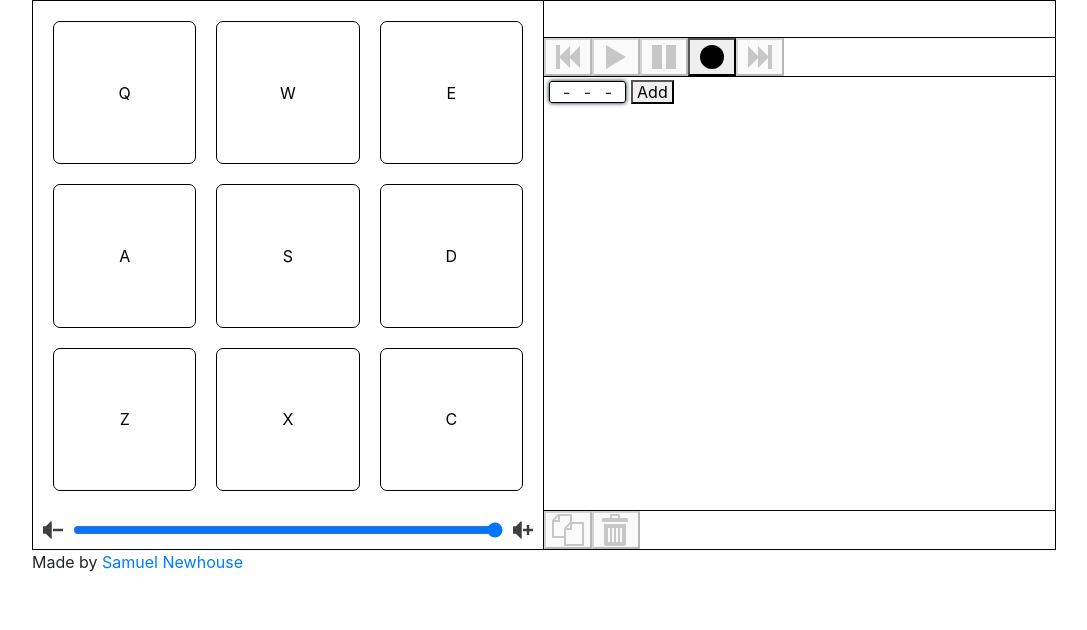
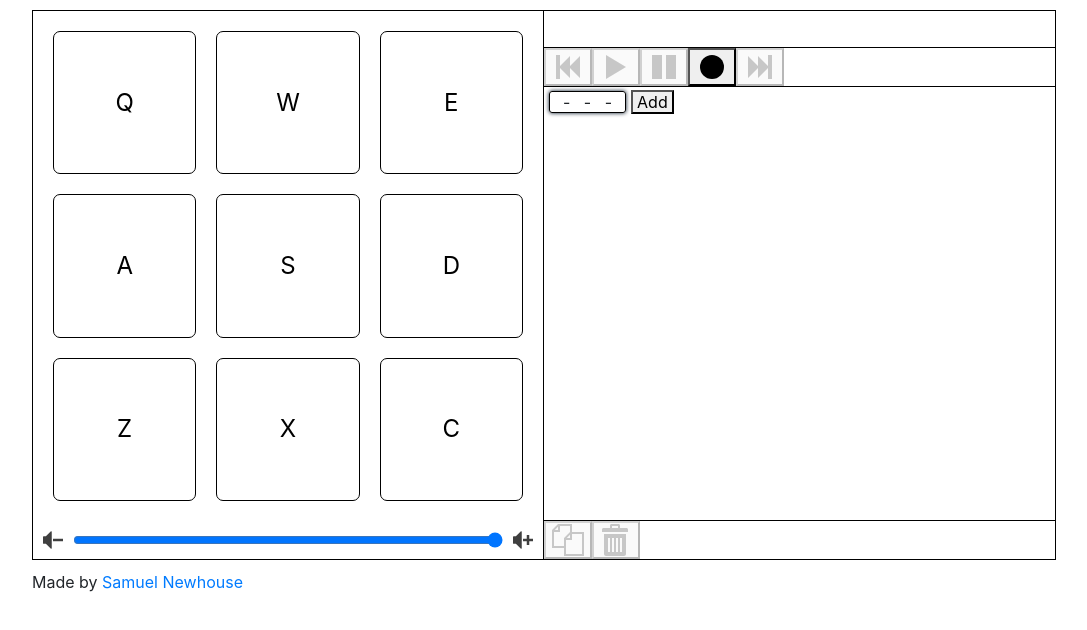
Before and after one commit to SamuelNewhouse/drum-machine, a React (Create React App) app: page / in a window 1280 px wide. Shown: the top 630 px of the page, without its empty margins (96-1183 px from the left). Built offline with nearby package versions, Linux system fonts and the light colour scheme.

Commit message:
Improve style

```diff
--- a/src/index.scss
+++ b/src/index.scss
@@ -20,8 +20,9 @@
 }
 
 #drum-machine {
+  display: grid;
+  margin: 10px auto;
   align-items: stretch;
-  display: grid;
   grid-template-columns: 1fr 1fr;
   grid-template-rows: auto auto 1fr auto;
   grid-template-areas:
@@ -30,7 +31,7 @@
   "pads recording"
   "volume recording-bottom-bar";
   max-width: 1024px;
-  margin: auto;
+  white-space: nowrap;
 }
 
 footer {
@@ -60,6 +61,11 @@ footer {
       background: #aaa;
     }
   }
+}
+
+.drum-pad {
+  font-size: 1.5em;
+  user-select: none;
 }
 
 #display {
@@ -170,12 +176,18 @@ footer {
 
 .edit-form {
   position: absolute;
+  white-space: pre-wrap;
   background: #fff;
   border: 1px solid black;
   border-radius: 5px;
   padding: 5px;
-  select {
-    width: auto;
+  label {
+    display: block;
+  }
+  select, .form-control {
+    display: inline-block;
+    width: 100%;
+
   }
 }
 
```
